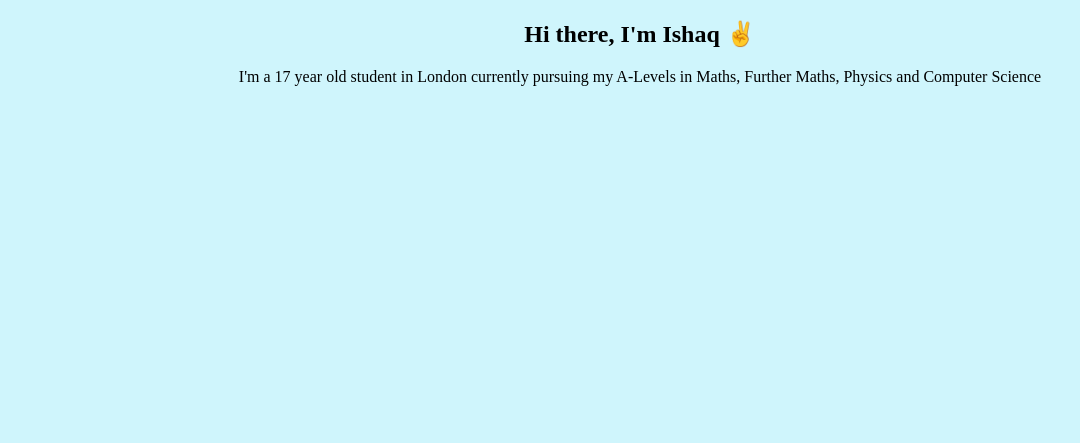
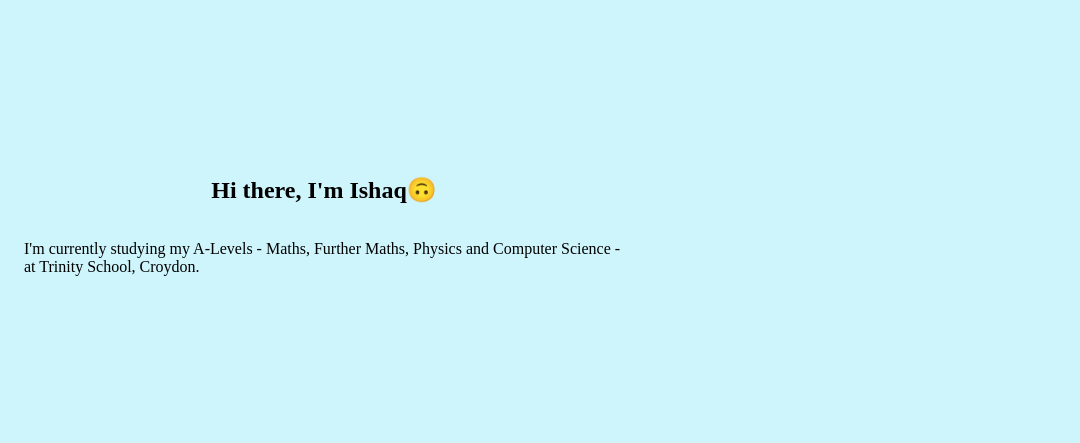
Before and after one commit to 1physix/1physix.github.io, a plain HTML site: page index.html in a window 1280 px wide. Shown: the whole page, without its empty margins (0-1080 px from the left). Drawn offline with Linux system fonts and the light colour scheme.

Commit message:
Centering the main box

```diff
--- a/PersonalWebsiteCSS.css
+++ b/PersonalWebsiteCSS.css
@@ -3,10 +3,17 @@ html {
 }
 
 
-body h2{
-    text-align: center;
+.main {
+    display: flex;
+    flex-direction: column;
+    justify-content: center;
+    align-items: center;
+    overflow: auto;
+
+    width: 90vw;
+    max-width: 600px;
+
+    height: 50vh;
+    padding: 1rem;
+
 }
-
-body p{
-    text-align: center;
-}
--- a/index.html
+++ b/index.html
@@ -8,9 +8,11 @@
 </head>
 
 <body>
-    <h2>Hi there, I'm Ishaq ✌️</h2>
-    <p> I'm a 17 year old student in London currently pursuing my A-Levels in Maths, Further Maths, Physics and Computer Science
-    </p>
+    <div id = "main" class = "main">
 
+    <h2>Hi there, I'm Ishaq🙃</h2>
+    <p>I'm currently studying my A-Levels - Maths, Further Maths, Physics and Computer Science - at Trinity School, Croydon.</p>
+
+    </div>
 </body>
 </html>
```
